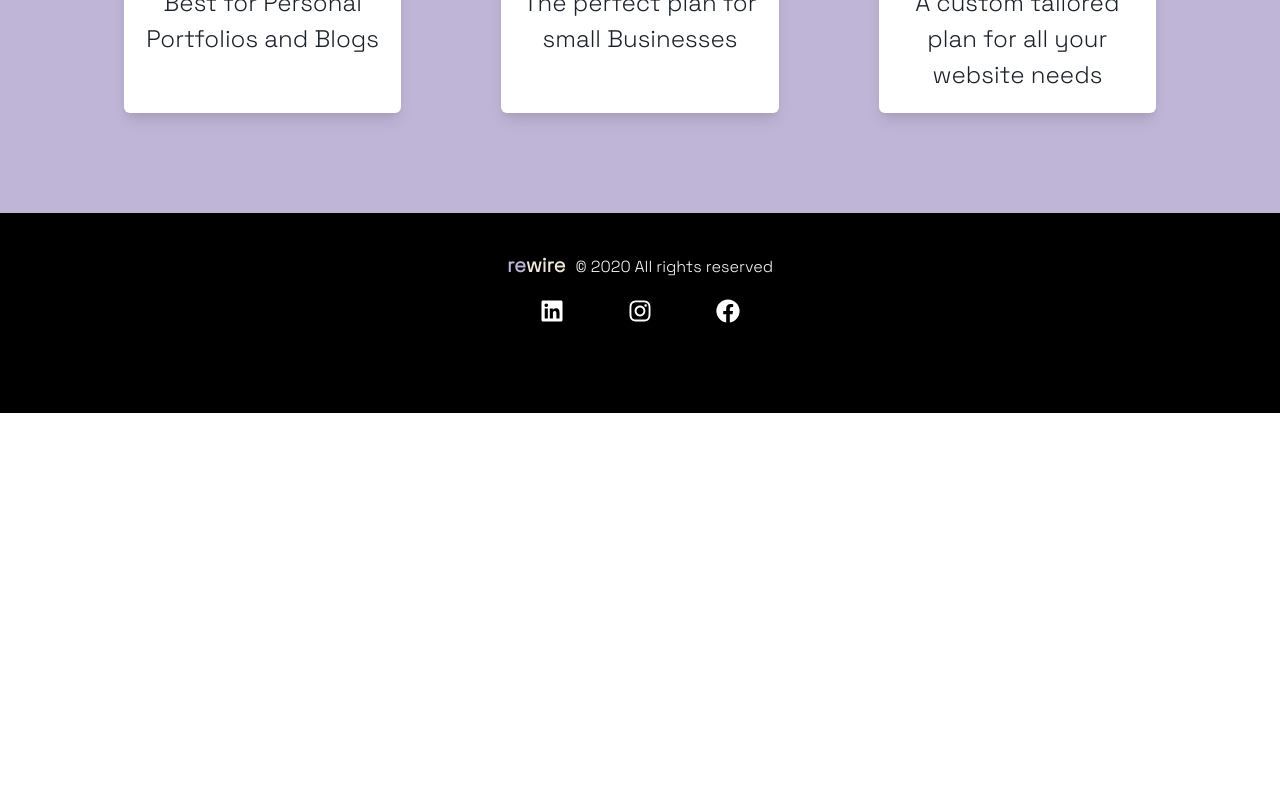
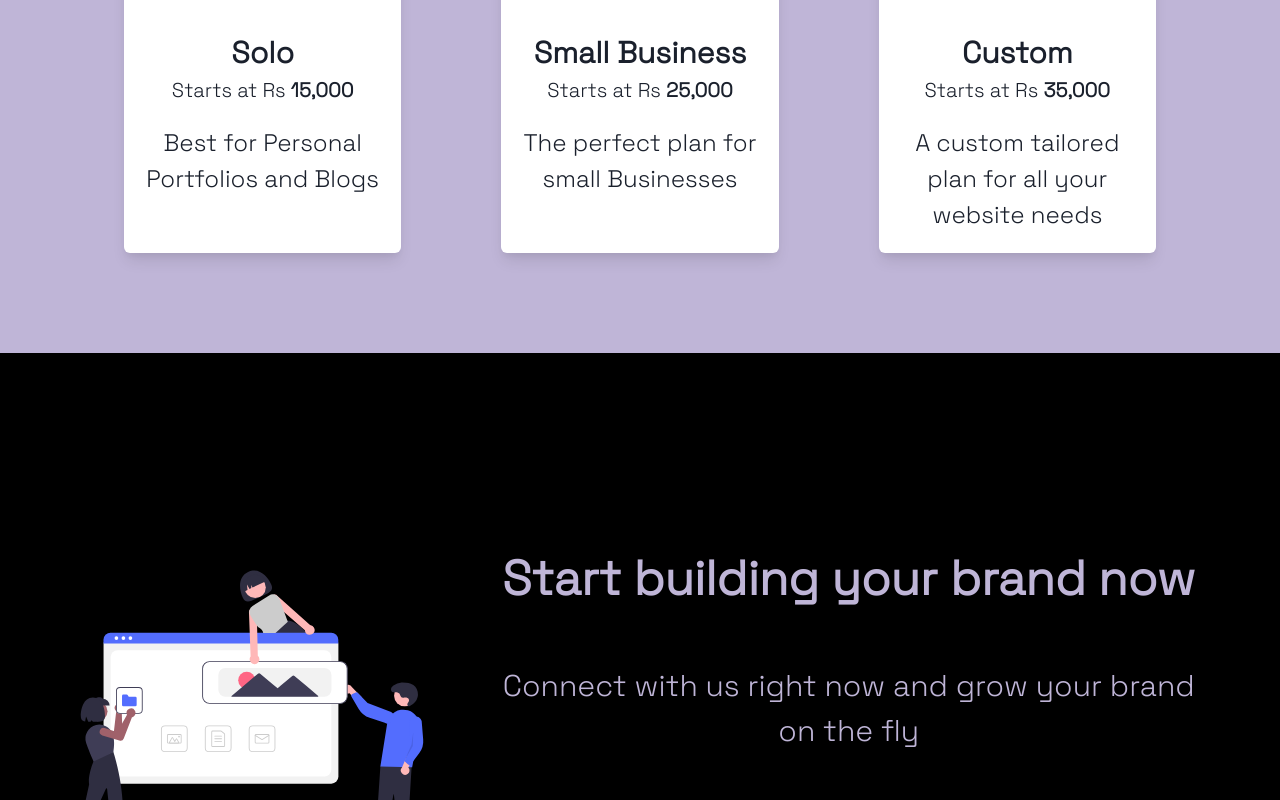
Before and after one commit to nikl216/rewire-frontend-react, a Next.js app: page / in a window 1280 px wide. Shown: the part 2000-2800 px from the top of the page. Before the commit the page ends 2413 px from the top, so only its background shows below. Built offline with nearby package versions, Linux system fonts and the light colour scheme.

Commit message:
"Add useEffect for height"

```diff
--- a/components/Layout/Footer.js
+++ b/components/Layout/Footer.js
@@ -16,7 +16,7 @@ export default function Footer() {
         minHeight={["150px", "200px"]}
       >
         <Box pt="40px">
-          <SimpleGrid rows={2} columns={1} spacing={["10px", "20px"]} px={25}>
+          <SimpleGrid rows={2} columns={1} spacing={["30px", "40px"]} px={25}>
             <Box>
               <Heading as="span" size="md" color="#fff">
                 <Box as="span" color="#bfb5d7">
--- a/components/banner.js
+++ b/components/banner.js
@@ -1,5 +1,5 @@
 import { Box, Center, Heading, SimpleGrid, Text } from "@chakra-ui/react";
-
+import { useState, useEffect } from "react";
 import Image from "next/image";
 
 export default function Banner({
@@ -10,6 +10,11 @@ export default function Banner({
   heading,
   subheading,
 }) {
+  const [height, setHeight] = useState(null);
+  useEffect(() => {
+    setHeight(window.innerHeight);
+  }, []);
+
   var color = "#bfb5d7";
   var textColor = "black";
   if (dark == true) {
@@ -19,7 +24,7 @@ export default function Banner({
   return (
     <>
       <Box
-        minHeight={["600px", "600px", "600px", "730px"]}
+        minHeight={height}
         width="100%"
         bg={color}
         paddingTop="80px"
--- a/components/data.js
+++ b/components/data.js
@@ -17,3 +17,11 @@ export const bannerTwo = {
   subheading:
     "We use state-of-the-art tech stack to build amazingly fast websites",
 };
+export const bannerThree = {
+  dark: true,
+  imgFirst: true,
+  src: "/images/buildin-website.svg",
+  alt: "building website",
+  heading: "Start building your brand now",
+  subheading: "Connect with us right now and grow your brand on the fly",
+};
--- a/pages/index.js
+++ b/pages/index.js
@@ -1,8 +1,10 @@
 import Layout from "../components/Layout/template";
-import { bannerOne, bannerTwo } from "../components/data";
+import { bannerOne, bannerTwo, bannerThree } from "../components/data";
 import Banner from "../components/banner";
 import Pricing from "../components/pricing";
 import Footer from "../components/Layout/Footer";
+import { Divider } from "@chakra-ui/react";
+
 export default function App() {
   return (
     <>
@@ -11,6 +13,8 @@ export default function App() {
       <Banner {...bannerOne} />
       <Banner {...bannerTwo} />
       <Pricing color="#bfb5d7" />
+      <Banner {...bannerThree} />
+      <Divider />
       <Footer />
     </>
   );
```
